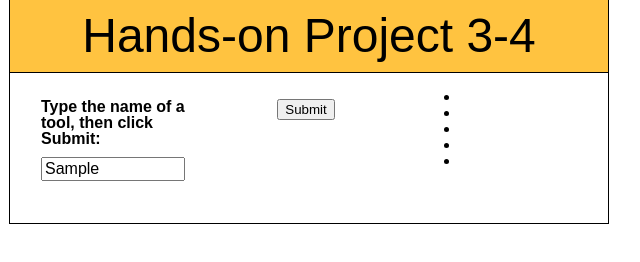
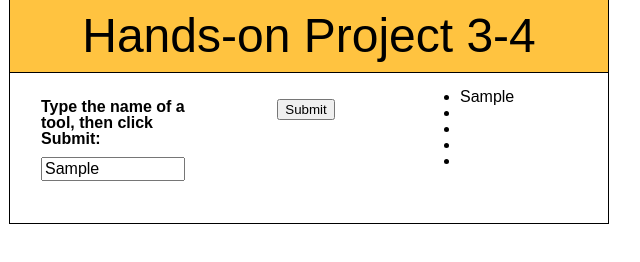
Before and after one commit to Nemesis16137/3.4-hands-on-, a website: page index.html in a window 1280 px wide. Both pictures are taken after typing "Sample" into the empty fields and a click on the button "Submit". Shown: the full height of the page, 331-971 px from the left. Drawn offline with Linux system fonts and the light colour scheme.

Commit message:
1 file modified

```diff
--- a/index.html
+++ b/index.html
@@ -48,6 +48,26 @@
           </fieldset>
       </form>
    </article>
-   <script = scr="index.js"></script>
+	   <script>
+     var i = 1;
+     var listItem = "";
+  function processInput() {
+    if (i <= 5) {
+        listItem = "item" + i;
+	    var toolbox =
+	  	document.getElementById("toolBox").value;
+
+        document.getElementById(listItem).innerHTML = toolbox;
+        toolbox = "";
+
+		   if(i === 5){
+			   document.getElementById("resultsExpl").innerHTML = "Thanks for your suggestions";
+		   }
+	  i++;
+  }
+  }
+  	document.getElementById("button").addEventListener("click", processInput, false);
+
+   </script>
 </body>
 </html>
```
